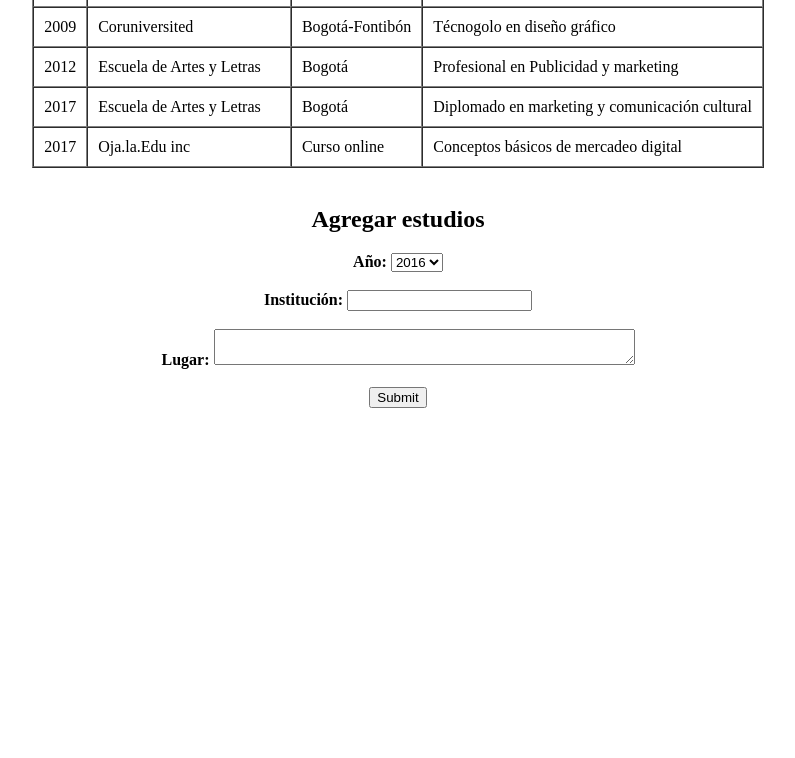
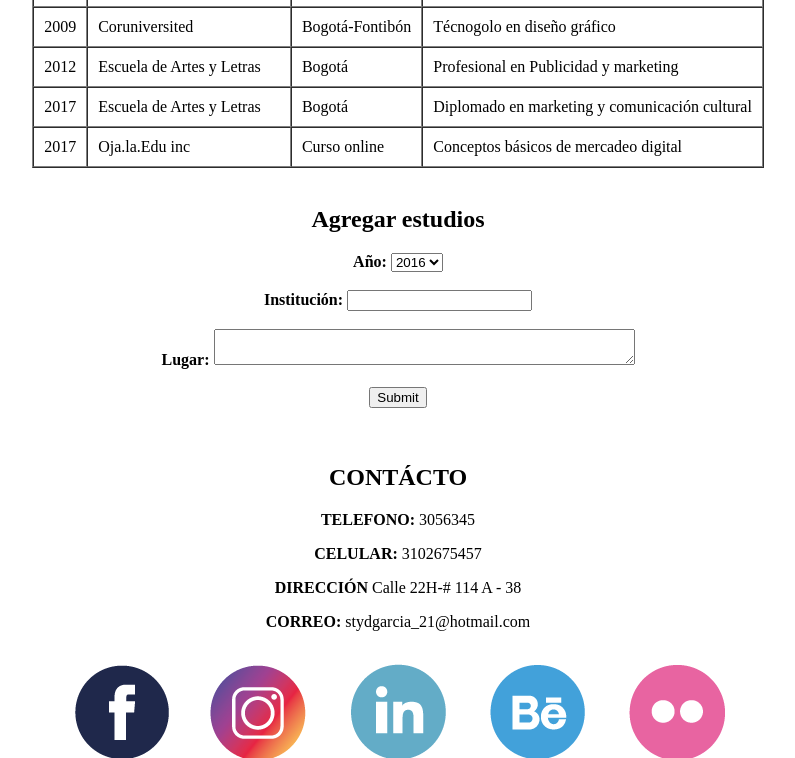
Before and after one commit to Steven-Anomalia/hojadevida, a plain HTML site: page educacion.html in a window 1280 px wide. Shown: the part 820-1578 px from the top of the page, without its empty margins (242-1037 px from the left). Before the commit the page ends 1272 px from the top, so only its background shows below. Drawn offline with Linux system fonts and the light colour scheme.

Commit message:
Datos de contácto

```diff
--- a/educacion.html
+++ b/educacion.html
@@ -111,5 +111,20 @@
   <br>
   <br>
  </section>
+ <footer>
+ 	   <h2 align="center">CONTÁCTO</h2>
+ 	 <p align="center"><strong> TELEFONO:</strong> 3056345</p>
+ 	 <p align="center"><strong>CELULAR:</strong> 3102675457</p>
+ 	 <p align="center"><strong>DIRECCIÓN</strong> Calle 22H-# 114 A - 38</p>
+ 	 <p align="center"><strong>CORREO:</strong> stydgarcia_21@hotmail.com</p>
+
+ 	 <div class="redes" align="center" width="100px">
+	    <a href="https://www.facebook.com/steven.rodriguezgarcia1"><img src="img/face.png"></a>
+	    <a href="https://www.instagram.com/stevenrodriguezgarcia/"><img src="img/insta.png"></a>
+	    <a href="https://www.linkedin.com/in/steven-rodr%C3%ADguez-garc%C3%ADa-a84b26107/l"><img src="img/linke.png"></a>
+	    <a href="https://www.behance.net/stydgarcia"><img src="img/beha.png"></a>
+	    <a href="https://www.flickr.com/photos/152966406@N03/albums"><img src="img/flickr.png"></a>
+ 	  </div>
+ </footer>
 </body>
 </html>
```
